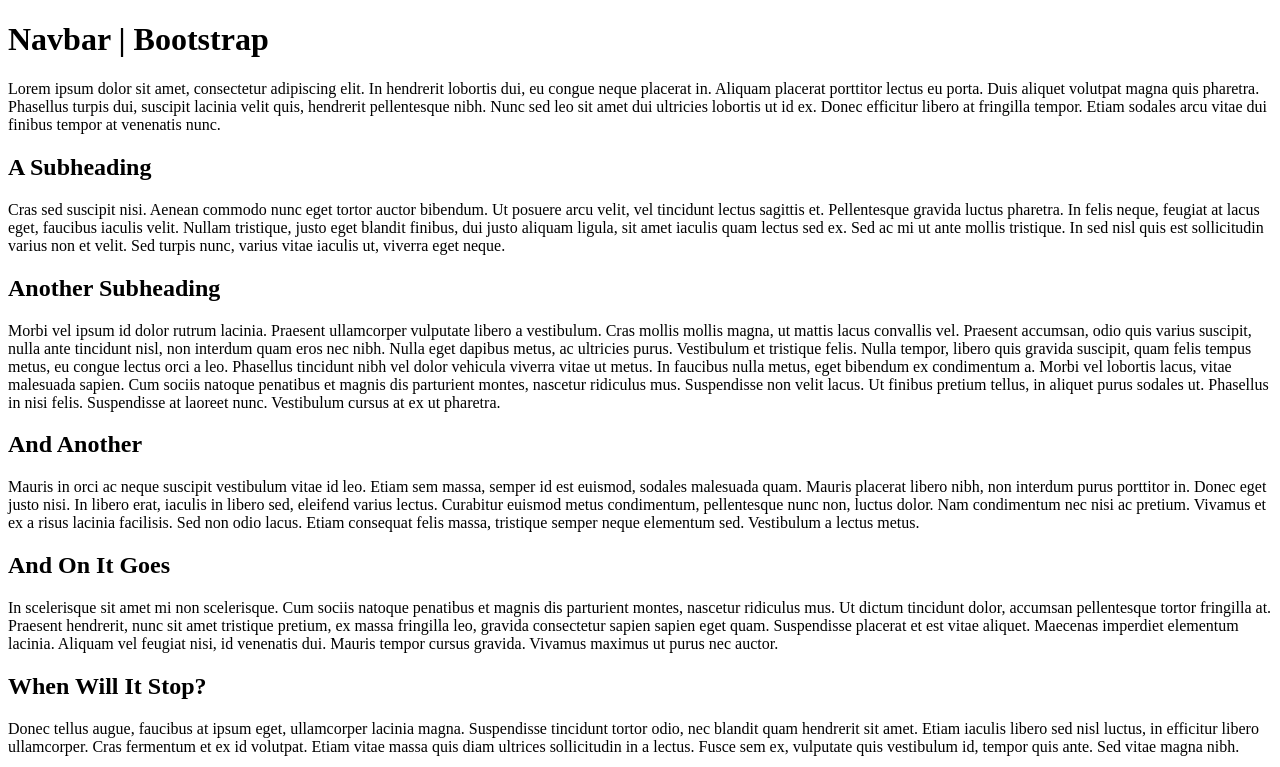
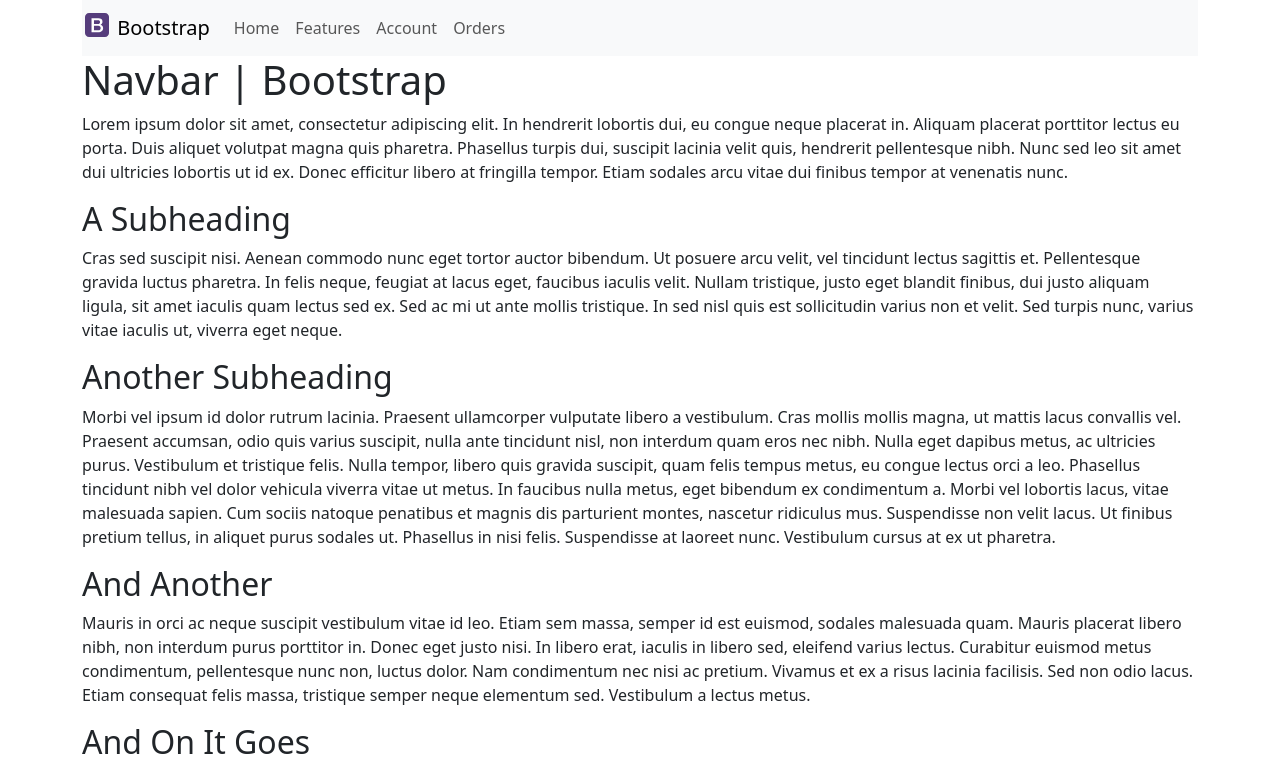
Before and after one commit to smccrindle/comp2081-26f, a plain HTML site: page lesson-6/index.html in a window 1280 px wide. Shown: the top 767 px of the page. Drawn offline with nearby package versions, Linux system fonts and the light colour scheme.

Commit message:
Implemented basic markup for navbar component

```diff
--- a/lesson-6/index.html
+++ b/lesson-6/index.html
@@ -6,15 +6,37 @@
 		<title>Navbar | Bootstrap</title>
 		<!-- Bootstrap -->
 		<!-- STEP 1: Link to the Bootstrap CSS using a Content Distribution Network (CDN) -->
-
+		<link href="https://cdn.jsdelivr.net/npm/bootstrap@5.3.8/dist/css/bootstrap.min.css" rel="stylesheet" integrity="sha384-sRIl4kxILFvY47J16cr9ZwB07vP4J8+LH7qKQnuqkuIAvNWLzeN8tE5YBujZqJLB" crossorigin="anonymous">
 		<!-- STEP 16: Link to your custom styles, then open the CSS file in your code editor to add padding or margin to the MAIN element -->
 		<link href="css/custom.css" rel="stylesheet">
 	</head>
 	<body>
 <!-- STEP 3: Build a fluid or a fixed-width container for proper alignment and padding of content-->
-
+		<div class="container">
 <!-- STEP 4: Build out your basic page-level containers, HEADER, MAIN, FOOTER,and add an H1 inside the HEADER to begin the document outline -->
-
+			<header>
+				<nav class="navbar navbar-expand-lg navbar-light bg-light" role="navigation">
+					<a href="#" class="navbar-brand">
+						<img src="img/bootstrap-solid.svg" alt="Bootstrap logo" width="30" height="24" class="d-inline-block align-top" /> Bootstrap
+					</a>
+					<div class="navbar-collapse">
+						<ul class="navbar-nav">
+							<li class="nav-item">
+								<a class="nav-link" href="#">Home</a>
+							</li>
+							<li class="nav-item">
+								<a class="nav-link" href="#">Features</a>
+							</li>
+							<li class="nav-item">
+								<a class="nav-link" href="#">Account</a>
+							</li>
+							<li class="nav-item">
+								<a class="nav-link" href="#">Orders</a>
+							</li>
+						</ul>
+					</div>
+				</nav>
+			</header>
 <!-- STEP 5: Build out a NAV element with the classes .navbar - add .navbar-light, and .bg-light to set the text and background colors - include role="navigation" for accessibilty -->
 <!-- STEP 6: Construct the branding image and text using .navbar-brand with an A element and .d-inline-block, and .align-top with an img element (point the src to img/bootstrap-solid.svg) -->
 <!-- STEP 7: Include a series of navigation links using a UL element (right after the branding), contained by a DIV -->
@@ -32,6 +54,7 @@
 <!-- STEP 19: Change colors by setting text and background-color on the parent NAV element (.navbar-dark for light-colored text and .bg-dark for the black background theme color) -->
 <!-- STEP 20: Add a custom color to the background of the Navbar (remove the .bg-dark) -->
 <!-- STEP 21: Explore the new Offcanvas navbar! -->
+			<main>
 				<h1>Navbar | Bootstrap</h1>
 				<p>Lorem ipsum dolor sit amet, consectetur adipiscing elit. In hendrerit lobortis dui, eu congue neque placerat in. Aliquam placerat porttitor lectus eu porta. Duis aliquet volutpat magna quis pharetra. Phasellus turpis dui, suscipit lacinia velit quis, hendrerit pellentesque nibh. Nunc sed leo sit amet dui ultricies lobortis ut id ex. Donec efficitur libero at fringilla tempor. Etiam sodales arcu vitae dui finibus tempor at venenatis nunc.</p>
 
@@ -61,11 +84,13 @@
 
 				<h2>…At Last</h2>
 				<p>Aenean felis libero, bibendum sed nunc sit amet, volutpat mattis arcu. Nunc pellentesque ac neque vel iaculis. Cras eget interdum sapien, dictum malesuada arcu. Morbi imperdiet auctor nibh id egestas. Nunc quis luctus diam. Nunc lectus orci, congue a erat sagittis, malesuada blandit nunc. Nulla ornare sem ut sagittis dignissim. Donec maximus, tellus vel maximus varius, turpis ante ultrices urna, non tincidunt velit magna non turpis.</p>
-
+			</main>
+			<footer>
 				<p><small>Learn more about the <a href="https://getbootstrap.com/docs/5.2/components/navbar/" title="View the Bootstrap documentation for the Navbar Component">Bootstrap Navbar Component</a>.</small>
-
+			</footer>
+		</div><!-- .container -->
 		<!-- STEP 2: Attach the supporting JavaScript Libraries -->
-
+		<script src="https://cdn.jsdelivr.net/npm/bootstrap@5.3.8/dist/js/bootstrap.bundle.min.js" integrity="sha384-FKyoEForCGlyvwx9Hj09JcYn3nv7wiPVlz7YYwJrWVcXK/BmnVDxM+D2scQbITxI" crossorigin="anonymous"></script>
 
 	</body>
 </html>
```
